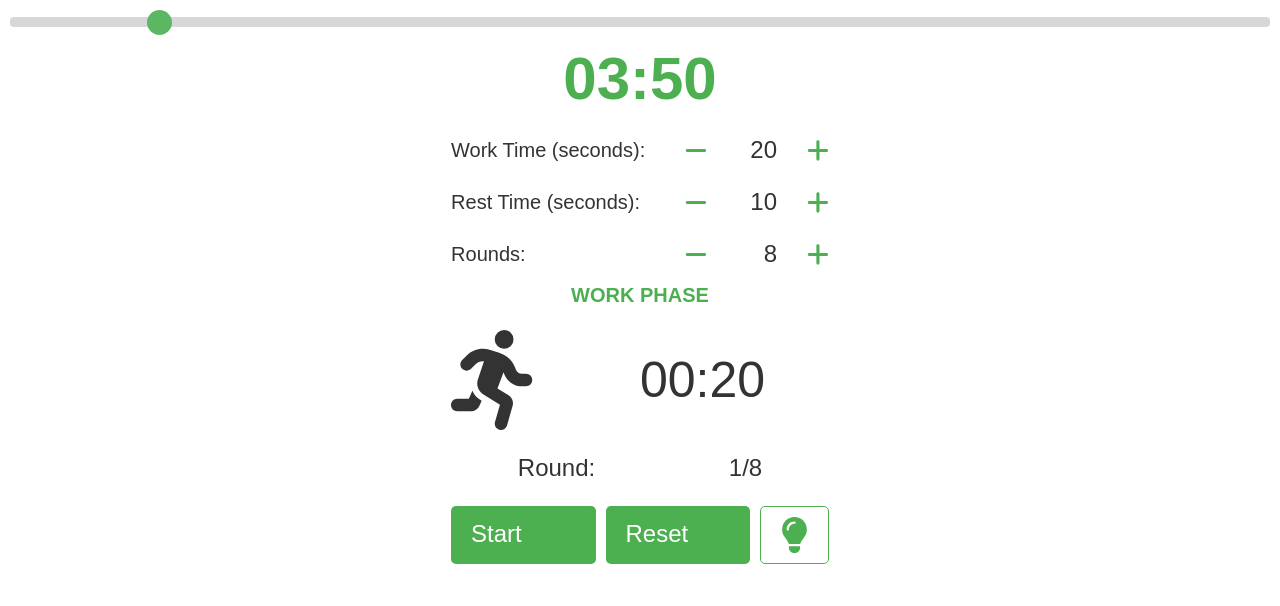
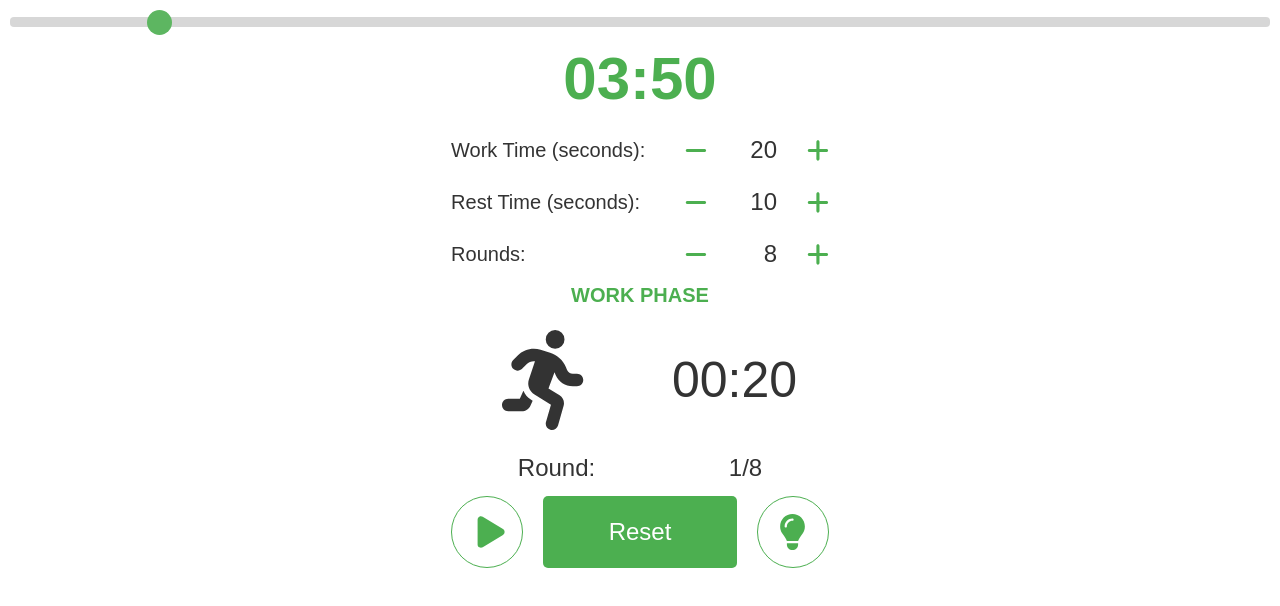
Before and after one commit to VoropN/tabata-timer, a Next.js app: page / in a window 1280 px wide. Shown: the top 606 px of the page. Built offline with nearby package versions, Linux system fonts and the light colour scheme.

Commit message:
update color scheme, icons

```diff
--- a/app/globals.css
+++ b/app/globals.css
@@ -33,6 +33,7 @@ body {
 /* Default light theme (applies globally) */
 :root {
   --primary-color: #4CAF50;
+  --secondary-color: #ff5722;
   --background-color: #ffffff;
   --text-color: #333333;
   --button-color: #4CAF50;
@@ -42,6 +43,7 @@ body {
 /* Dark theme (applies when data-theme="dark") */
 [data-theme="dark"] {
   --primary-color: #ff5722;  /* Orange */
+  --secondary-color: #4CAF50;
   --background-color: #333333;
   --text-color: #ffffff;
   --button-color: #ff5722;
--- a/app/page.tsx
+++ b/app/page.tsx
@@ -1,6 +1,6 @@
 // pages/index.tsx
+import TabataTimer from '@/components/TabataTimer';
 import Head from 'next/head';
-import TabataTimer from '../components/TabataTimer';
 
 export default function Home() {
   return (
--- a/components/TabataTimer/TabataTimer.module.scss
+++ b/components/TabataTimer/TabataTimer.module.scss
@@ -2,6 +2,8 @@
   display: grid;
   justify-content: center;
   padding: 0 20px;
+  width: max-content;
+  margin: auto;
 }
 
 /* Header for time remaining */
@@ -37,9 +39,18 @@
   grid-template-columns: 1fr 1fr;
   align-items: center;
   display: grid;
+  justify-items: center;
 
   &Icon {
     font-size: 2em;
+  }
+
+  .stop {
+    transform: scaleX(-1);
+    color: #ff6f61;
+    color: #d8a1a0;
+    color: #d45d3a;
+    color: var(--secondary-color);
   }
 }
 
@@ -59,15 +70,17 @@
 
 /* Button container */
 .timerButtonContainer {
-  margin-top: 20px;
-  gap: 10px;
+  margin-top: 10px;
+  gap: 20px;
   display: grid;
-  grid-template-columns: 1fr 1fr auto;
+  grid-template-columns: auto 1fr auto;
   overflow: hidden;
 }
 
 .timerButton,
-.themeButton {
+.iconButton {
+  justify-content: center;
+  align-items: center;
   padding: 10px 20px;
   font-size: 1.2em;
   background-color: var(
@@ -100,6 +113,32 @@
       .theme {
         color: var(--button-hover-color);
       }
+    }
+  }
+}
+
+.iconButton {
+  background-color: transparent;
+  padding: 0;
+  border-radius: 50%;
+  border: 1px solid var(--button-color);
+  width: 2em;
+  height: 2em;
+  font-size: 1.8em;
+
+  .play {
+    transform: translateX(0.1em);
+  }
+
+  .icon {
+    color: var(--button-color);
+  }
+
+  &:hover {
+    background-color: transparent;
+
+    .icon {
+      color: var(--button-hover-color);
     }
   }
 }
--- a/components/TabataTimer/TabataTimer.tsx
+++ b/components/TabataTimer/TabataTimer.tsx
@@ -4,6 +4,8 @@ import {
   faHand,
   faLightbulb,
   faMoon,
+  faPause,
+  faPlay,
   faRunning,
 } from '@fortawesome/free-solid-svg-icons';
 import { FontAwesomeIcon } from '@fortawesome/react-fontawesome';
@@ -171,7 +173,9 @@ const TabataTimer = () => {
         </div>
         <div className={styles.timerDisplay}>
           <FontAwesomeIcon
-            className={styles.timerDisplayIcon}
+            className={clsx(styles.timerDisplayIcon, {
+              [styles.stop]: !isWorkPhase,
+            })}
             icon={isWorkPhase ? faRunning : faHand}
           />
           <span>
@@ -192,20 +196,24 @@ const TabataTimer = () => {
 
         <div className={styles.timerButtonContainer}>
           <button
-            className={styles.timerButton}
+            className={styles.iconButton}
             onClick={() => setIsRunning(!isRunning)}
           >
-            {isRunning ? 'Stop' : 'Start'}
+            <FontAwesomeIcon
+              className={clsx(styles.icon, { [styles.play]: !isRunning })}
+              icon={isRunning ? faPause : faPlay}
+              color="grey"
+            />
           </button>
           <button className={styles.timerButton} onClick={handleReset}>
             Reset
           </button>
           <button
-            className={styles.themeButton}
+            className={styles.iconButton}
             onClick={() => setTheme(theme === 'light' ? 'dark' : 'light')}
           >
             <FontAwesomeIcon
-              className={styles.theme}
+              className={clsx(styles.icon)}
               icon={theme === 'light' ? faLightbulb : faMoon}
               color="grey"
             />
--- a/pages/_document.tsx
+++ b/pages/_document.tsx
@@ -1,3 +1,4 @@
+import TabataTimer from '@/components/TabataTimer';
 import Document, { Head, Html, Main, NextScript } from 'next/document';
 
 class MyDocument extends Document {
@@ -9,6 +10,10 @@ class MyDocument extends Document {
           <link rel="manifest" href="/manifest.json" />
           {/* Add icons and other meta tags as needed */}
           <link rel="icon" href="/icons/icon-192x192.png" />
+          <meta
+            name="viewport"
+            content="width=device-width, initial-scale=1.0, user-scalable=no"
+          />
         </Head>
         <body>
           <Main />
--- a/public/service-worker.js
+++ b/public/service-worker.js
@@ -9,7 +9,6 @@ self.addEventListener('install', (event) => {
         '/styles.css',
         '/scripts.js',
         '/manifest.json',
-        '/icons/icon-192x192.png',
         '/icons/icon-512x512.png',
       ]);
     })
```
